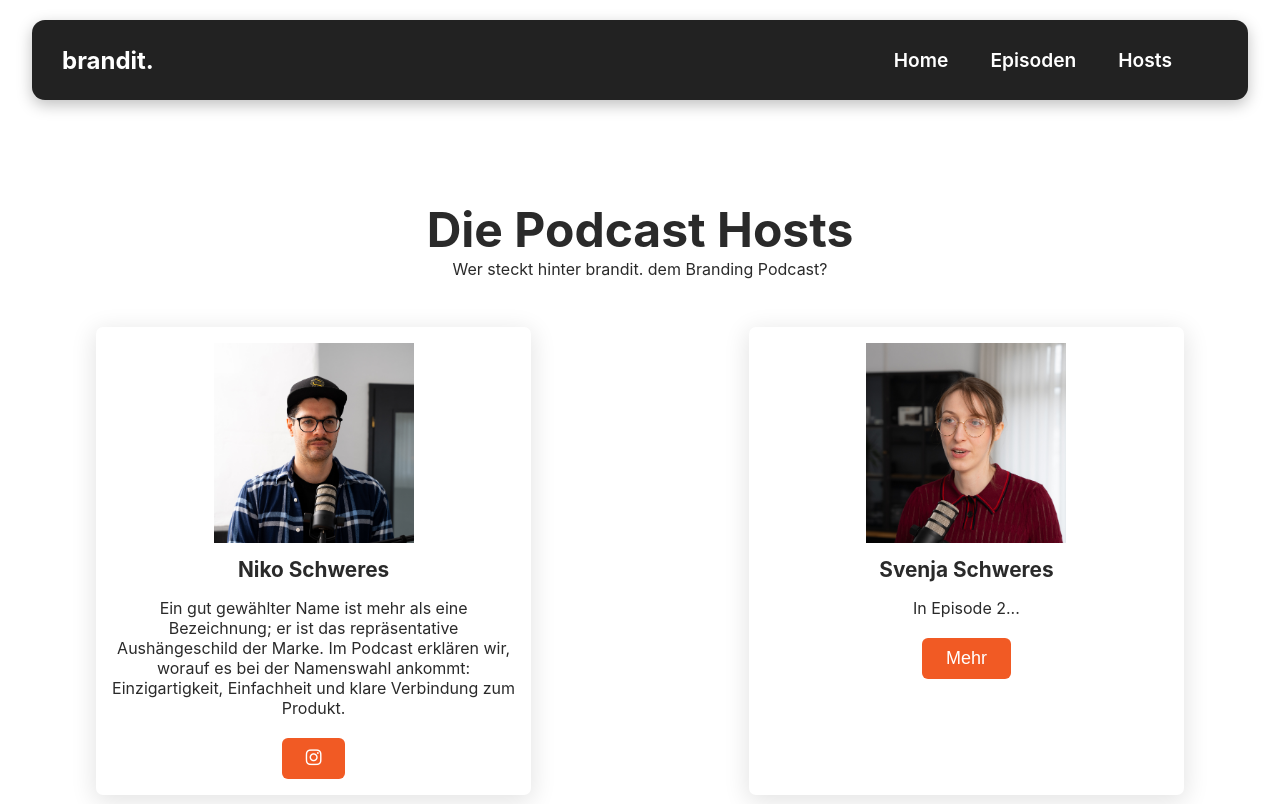
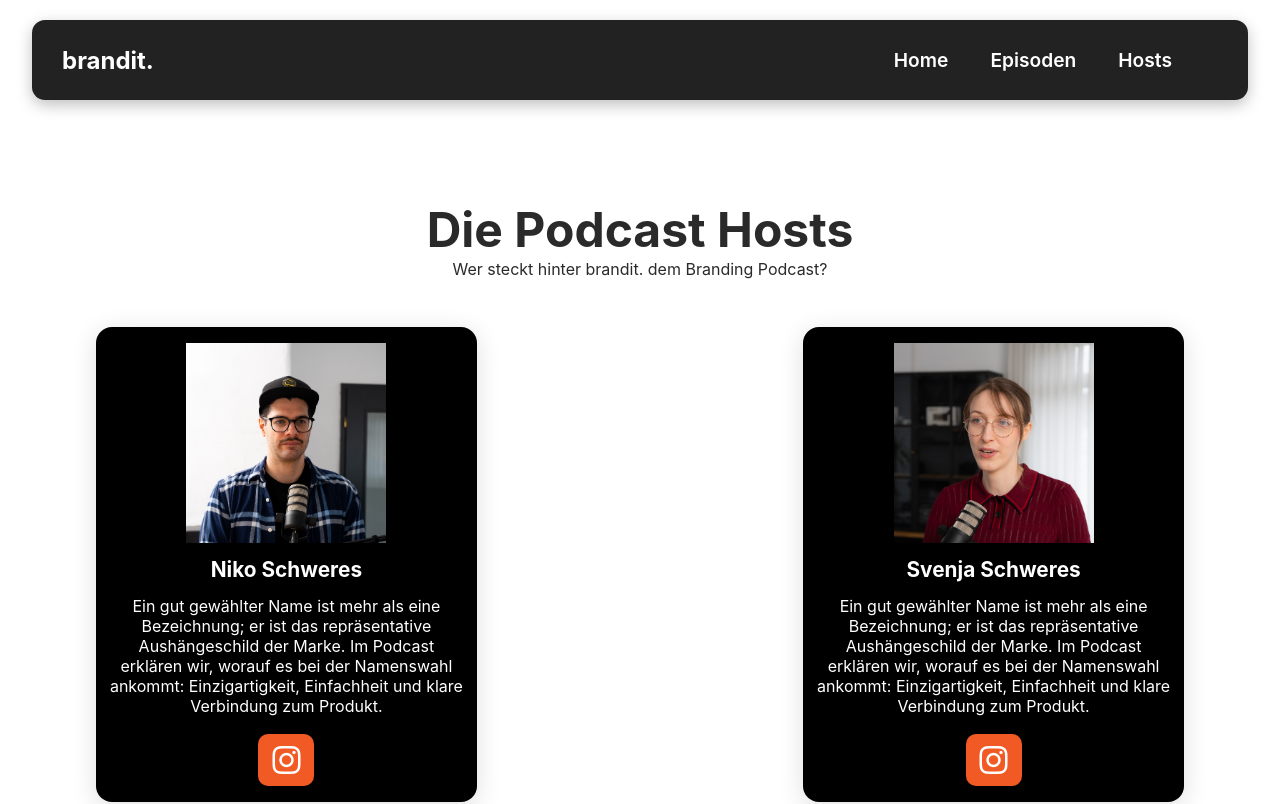
Before and after one commit to GoodGuyNiko/podcast, a React (Create React App) app: page /Hosts in a window 1280 px wide. Shown: the top 804 px of the page. Built offline with nearby package versions, Linux system fonts and the light colour scheme.

Commit message:
Add files via upload

```diff
--- a/src/components/UserProfile.js
+++ b/src/components/UserProfile.js
@@ -16,14 +16,15 @@ function UserProfile() {
       heading="Niko Schweres"
       text= "Ein gut gewählter Name ist mehr als eine Bezeichnung; er ist das repräsentative Aushängeschild der Marke. Im Podcast erklären wir, worauf es bei der Namenswahl ankommt: Einzigartigkeit, Einfachheit und klare Verbindung zum Produkt."
       // button= <a href='/branditfolge1'>Mehr</a>
-      button= <a href='https://www.instagram.com/brandit.podcast/' target="_blank">
+      button= <a href='https://www.instagram.com/nikoschweres/' target="_blank">
       <i className='fa-brands fa-instagram'></i></a>
       />
       <UserProfileCard
       image={Svenja}
       heading="Svenja Schweres"
-      text= "In Episode 2..."
-      button= <a href='/branditfolge2'>Mehr</a>
+      text= "Ein gut gewählter Name ist mehr als eine Bezeichnung; er ist das repräsentative Aushängeschild der Marke. Im Podcast erklären wir, worauf es bei der Namenswahl ankommt: Einzigartigkeit, Einfachheit und klare Verbindung zum Produkt."
+      button=<a href='https://www.instagram.com/svenjakircher/' target="_blank">
+      <i className='fa-brands fa-instagram'></i></a>
       />
     </div>
     </div>
--- a/src/styles/UserProfile.css
+++ b/src/styles/UserProfile.css
@@ -61,10 +61,12 @@ a {
 }
 
 .uCard {
-    width: 40%;
+    width: 35%;
+    background-color: #000;
+    color: #fff;
     text-align: center;
     box-shadow: 0 5px 25px 2px rgba(0, 0, 0, 0.11) ;
-    border-radius: 7px;
+    border-radius: 16px;
     cursor: pointer;
     padding: 1rem .8rem;
 }
@@ -80,43 +82,36 @@ a {
 
 .uCard button {
     color: white;
-    padding: 8px 22px;
-    border-radius: 6px;
+    padding: 8px 12px;
+    border-radius: 10px;
     border-color: transparent;
     background-color: #F15A24;
     text-decoration: none;
 }
 
-.uCard a {
-    color: white;
-    text-decoration: none;
-    font-size: large;
-}
+.uCard i {
+    color: #fff;
+    font-size: 2rem;
+  }
 
-.uCard img {
-	border-radius: 200px;
-	-moz-border-radius: 200px;
-	-webkit-border-radius: 200px;
-}
+  .uCard:hover i {
+    transform: scale(1.3);
+  }
 
 .uImage {
     height: 200px;
     overflow: hidden;
-    border-radius: 7px;
+    border-radius: 50px;
 }
 
 .uImage img {
     width: 100%;
     height: 100%;
-    border-radius: 100px;
+    border-radius: 50px;
     object-fit: contain;
     transition: 0.3s ease-in-out;
     border-radius: 7px;
 }
-
-/* .uImage:hover img {
-    transform: scale(1.3);
-} */
 
 .uCard h4 {
     font-size: 1.3rem;
```
